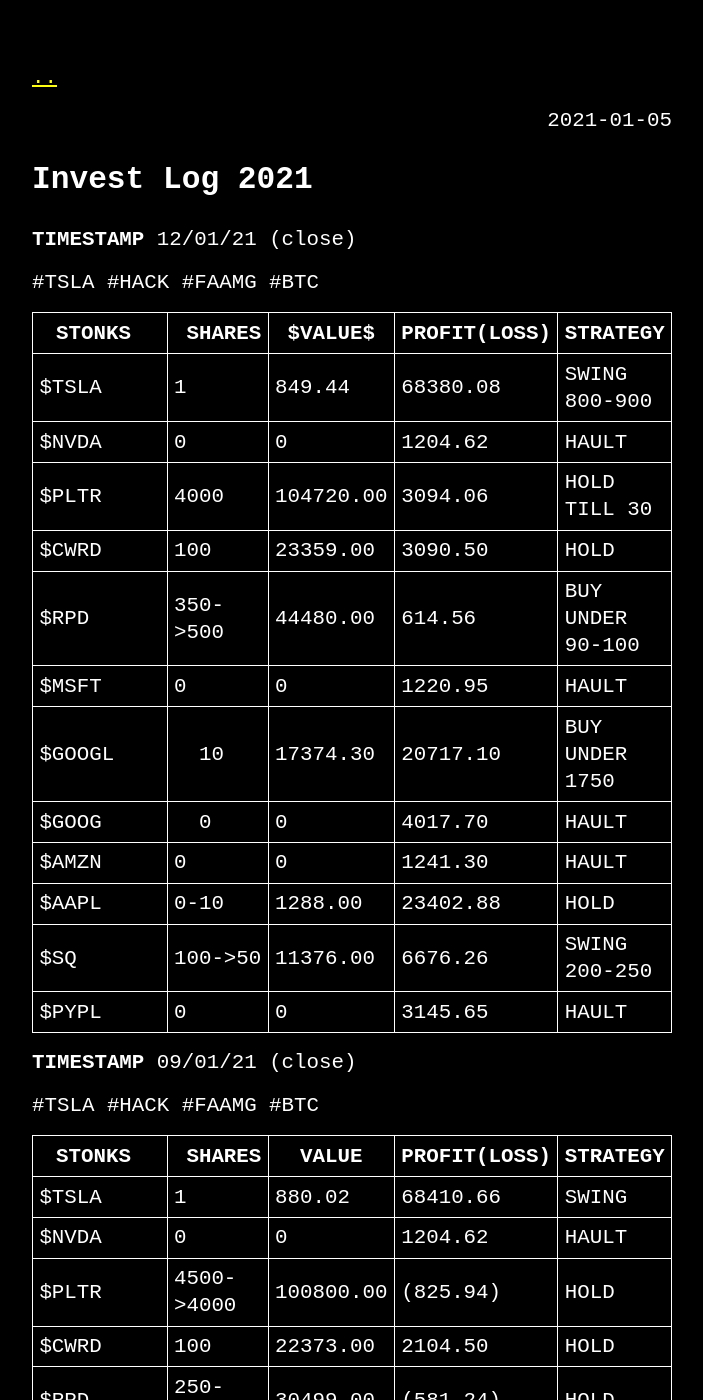
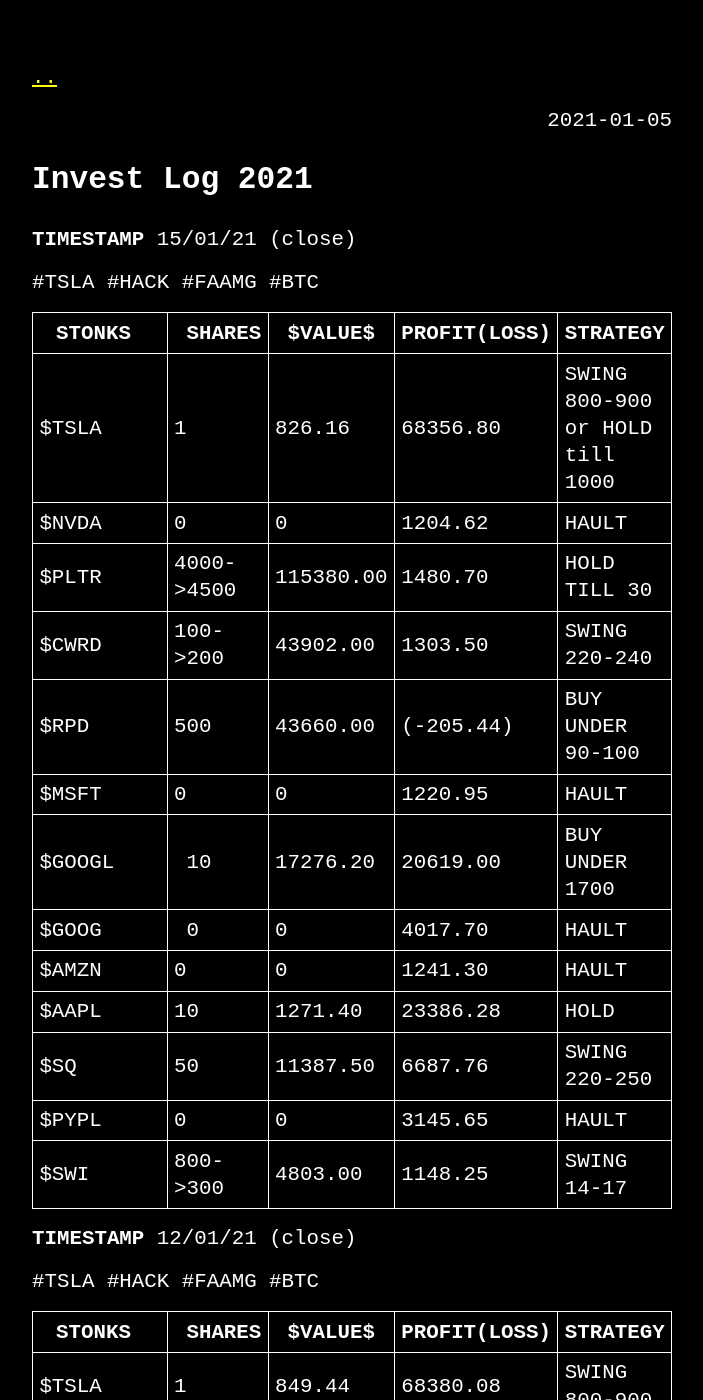
Before and after one commit to sanzomaldini/investlog, a Jekyll site: the page built from _posts/2021-01-05-2021.md, in a window 1280 px wide and 1400 px high. Shown: the whole window, without its empty margins (288-991 px from the left). Built offline with Jekyll 4.4.1, drawn with Linux system fonts in a browser that asks for light colours.

Commit message:
Update 2021-01-05-2021.md

```diff
--- a/_posts/2021-01-05-2021.md
+++ b/_posts/2021-01-05-2021.md
@@ -2,6 +2,28 @@
 layout: post
 title: Invest Log 2021
 ---
+
+**TIMESTAMP** 15/01/21 (close)
+
+#TSLA #HACK
+ #FAAMG #BTC
+
+| STONKS  | SHARES | $VALUE$ | PROFIT(LOSS) |STRATEGY|
+|----|----|----|----|----|
+| $TSLA  | 1  | 826.16 | 68356.80 |SWING 800-900 or HOLD till 1000|
+| $NVDA  | 0  | 0 | 1204.62 |HAULT|
+| $PLTR  | 4000->4500  | 115380.00 | 1480.70 |HOLD TILL 30|
+| $CWRD  | 100->200 | 43902.00 | 1303.50 |SWING 220-240 |
+| $RPD   | 500  | 43660.00 | (-205.44) |BUY UNDER 90-100|
+| $MSFT  | 0  | 0 | 1220.95 |HAULT|
+| $GOOGL | 10 | 17276.20 |	20619.00 | BUY UNDER 1700|
+| $GOOG  | 0 | 0 |	4017.70 |HAULT|
+| $AMZN  | 0 | 0 | 1241.30 |HAULT|
+| $AAPL  | 10  |  1271.40 | 23386.28 | HOLD|
+| $SQ    | 50 | 11387.50 | 6687.76 |SWING 220-250|
+| $PYPL  | 0  | 0 | 3145.65 |HAULT|
+| $SWI   | 800->300  |4803.00 | 1148.25 |SWING 14-17|
+
 
 **TIMESTAMP** 12/01/21 (close)
 
@@ -16,8 +38,8 @@ title: Invest Log 2021
 | $CWRD  | 100 | 23359.00 | 3090.50 |HOLD |
 | $RPD   | 350->500  | 44480.00 | 614.56 |BUY UNDER 90-100|
 | $MSFT  | 0  | 0 | 1220.95 |HAULT|
-| $GOOGL |  10 | 17374.30 |	20717.10 | BUY UNDER 1750|
-| $GOOG  |  0 | 0 |	4017.70 |HAULT|
+| $GOOGL | 10 | 17374.30 |	20717.10 | BUY UNDER 1750|
+| $GOOG  | 0 | 0 |	4017.70 |HAULT|
 | $AMZN  | 0 | 0 | 1241.30 |HAULT|
 | $AAPL  | 0-10  |  1288.00  | 23402.88 | HOLD|
 | $SQ    | 100->50 | 11376.00 | 6676.26 |SWING 200-250|
```
